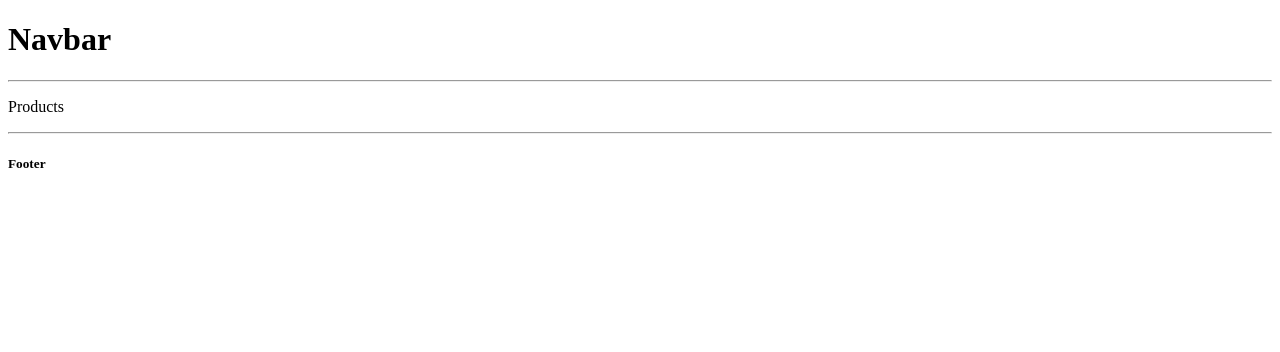
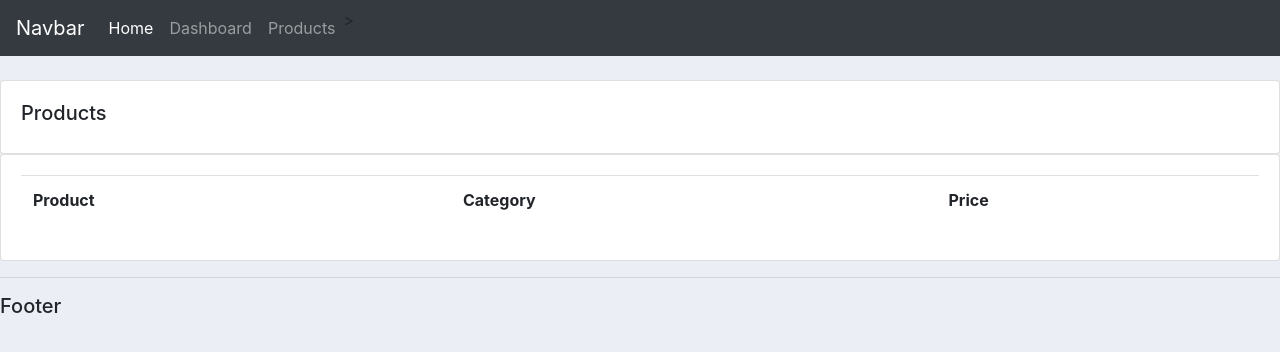
Before and after one commit to Ojwang-crypto/crm1, a Django app: page /products/ in a window 1280 px wide. Shown: the top 352 px of the page. Run offline with Django 4.2, Linux system fonts and the light colour scheme; lists and menus that the app fills with data are empty; some libraries are stand-ins or nearby versions.

Commit message:
second commit

```diff
--- a/accounts/templates/accounts/main.html
+++ b/accounts/templates/accounts/main.html
@@ -2,10 +2,38 @@
 <html>
 <head>
 <title>CRM</title>
+<link rel="stylesheet" href="https://cdn.jsdelivr.net/npm/bootstrap@4.0.0/dist/css/bootstrap.min.css" integrity="sha384-Gn5384xqQ1aoWXA+058RXPxPg6fy4IWvTNh0E263XmFcJlSAwiGgFAW/dAiS6JXm" crossorigin="anonymous">
+<style>
+
+		#logo{
+		}
+
+		body{
+			background-color: #ebeff5;
+		}
+
+
+		#total-orders{
+			background-color: #4cb4c7;
+		}
+
+
+		#orders-delivered{
+			background-color: #7abecc;
+		}
+
+		#orders-pending{
+			background-color: #7CD1C0;
+		}
+
+
+
+
+	</style>
 </head>
 <body>
-   <h1>Navbar</h1>
-   <hr>
+
+   {% include 'accounts/navbar.html' %}
 
    {%block content%}
 
@@ -15,6 +43,9 @@
 
    <hr>
    <h5>Footer</h5>
+   <script src="https://code.jquery.com/jquery-3.2.1.slim.min.js" integrity="sha384-KJ3o2DKtIkvYIK3UENzmM7KCkRr/rE9/Qpg6aAZGJwFDMVNA/GpGFF93hXpG5KkN" crossorigin="anonymous"></script>
+<script src="https://cdn.jsdelivr.net/npm/popper.js@1.12.9/dist/umd/popper.min.js" integrity="sha384-ApNbgh9B+Y1QKtv3Rn7W3mgPxhU9K/ScQsAP7hUibX39j7fakFPskvXusvfa0b4Q" crossorigin="anonymous"></script>
+<script src="https://cdn.jsdelivr.net/npm/bootstrap@4.0.0/dist/js/bootstrap.min.js" integrity="sha384-JZR6Spejh4U02d8jOt6vLEHfe/JQGiRRSQQxSfFWpi1MquVdAyjUar5+76PVCmYl" crossorigin="anonymous"></script>
 
 </body>
 
--- /dev/null
+++ b/accounts/templates/accounts/navbar.html
@@ -0,0 +1,14 @@
+<nav class="navbar navbar-expand-lg navbar-dark bg-dark">
+  <a class="navbar-brand" href="#">Navbar</a>
+  <button class="navbar-toggler" type="button" data-toggle="collapse" data-target="#navbarNavAltMarkup" aria-controls="navbarNavAltMarkup" aria-expanded="false" aria-label="Toggle navigation">
+    <span class="navbar-toggler-icon"></span>
+  </button>
+  <div class="collapse navbar-collapse" id="navbarNavAltMarkup">
+    <div class="navbar-nav">
+      <a class="nav-item nav-link active" href="#">Home </a>
+      <a class="nav-item nav-link" href="#">Dashboard</a>
+      <a class="nav-item nav-link" href="#">Products</a>
+     >
+    </div>
+  </div>
+</nav>
--- a/accounts/templates/accounts/products.html
+++ b/accounts/templates/accounts/products.html
@@ -2,6 +2,25 @@
 
 {% block content %}
 
-  <p>Products</p>
+  <br>
+
+		<div class="row">
+			<div class="col-md">
+				<div class="card card-body">
+					<h5>Products</h5>
+				</div>
+				<div class="card card-body">
+					<table class="table">
+						<tr>
+							<th>Product</th>
+							<th>Category</th>
+							<th>Price</th>
+						</tr>
+
+					</table>
+				</div>
+			</div>
+
+		</div>
 
 {% endblock %}
```
Also changed, not shown: accounts/templates/accounts/customer.html (+65 -1 lines), accounts/templates/accounts/dashboard.html (+40 -1 lines), accounts/templates/accounts/status.html (added, +42 -0 lines).
